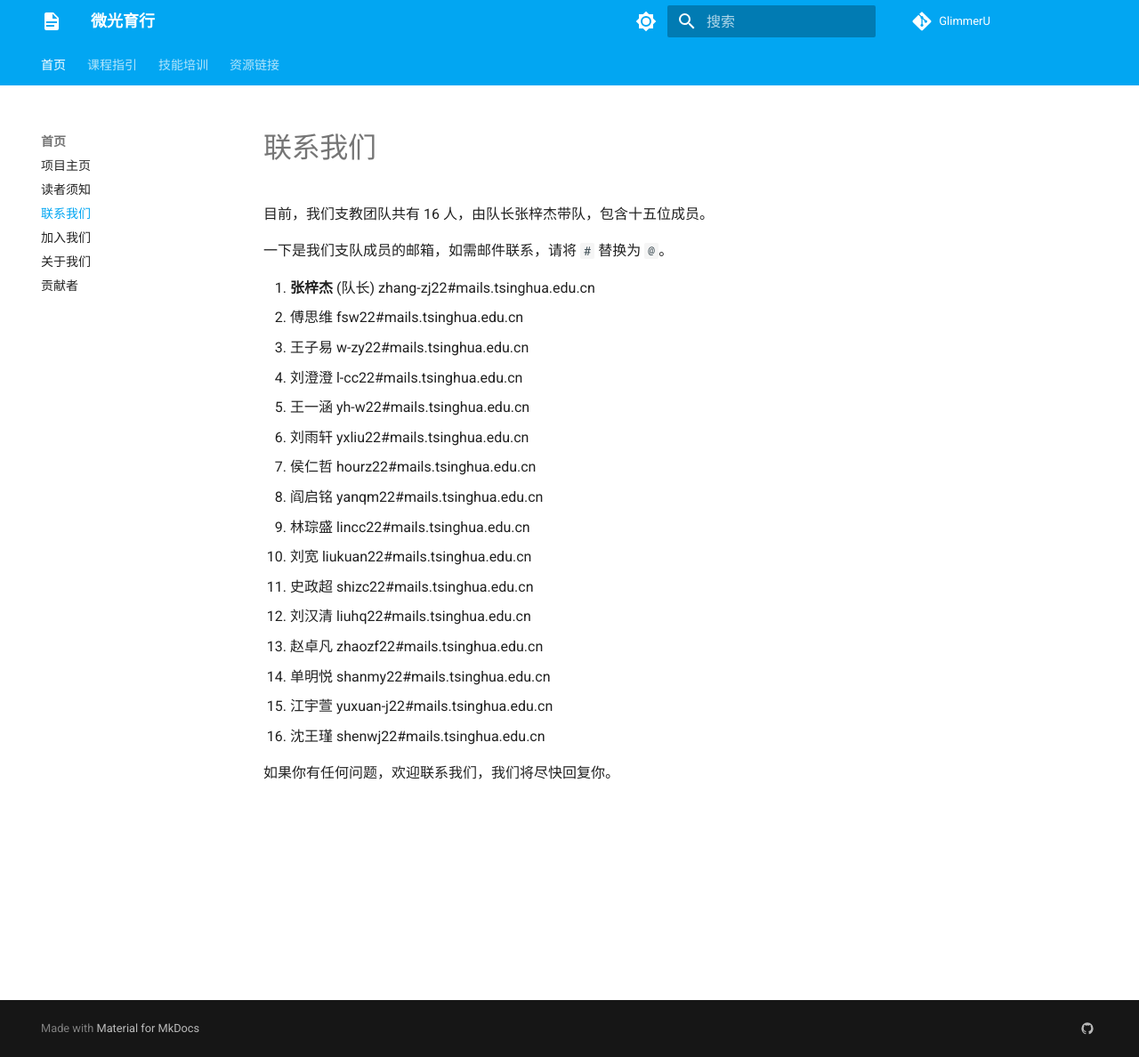
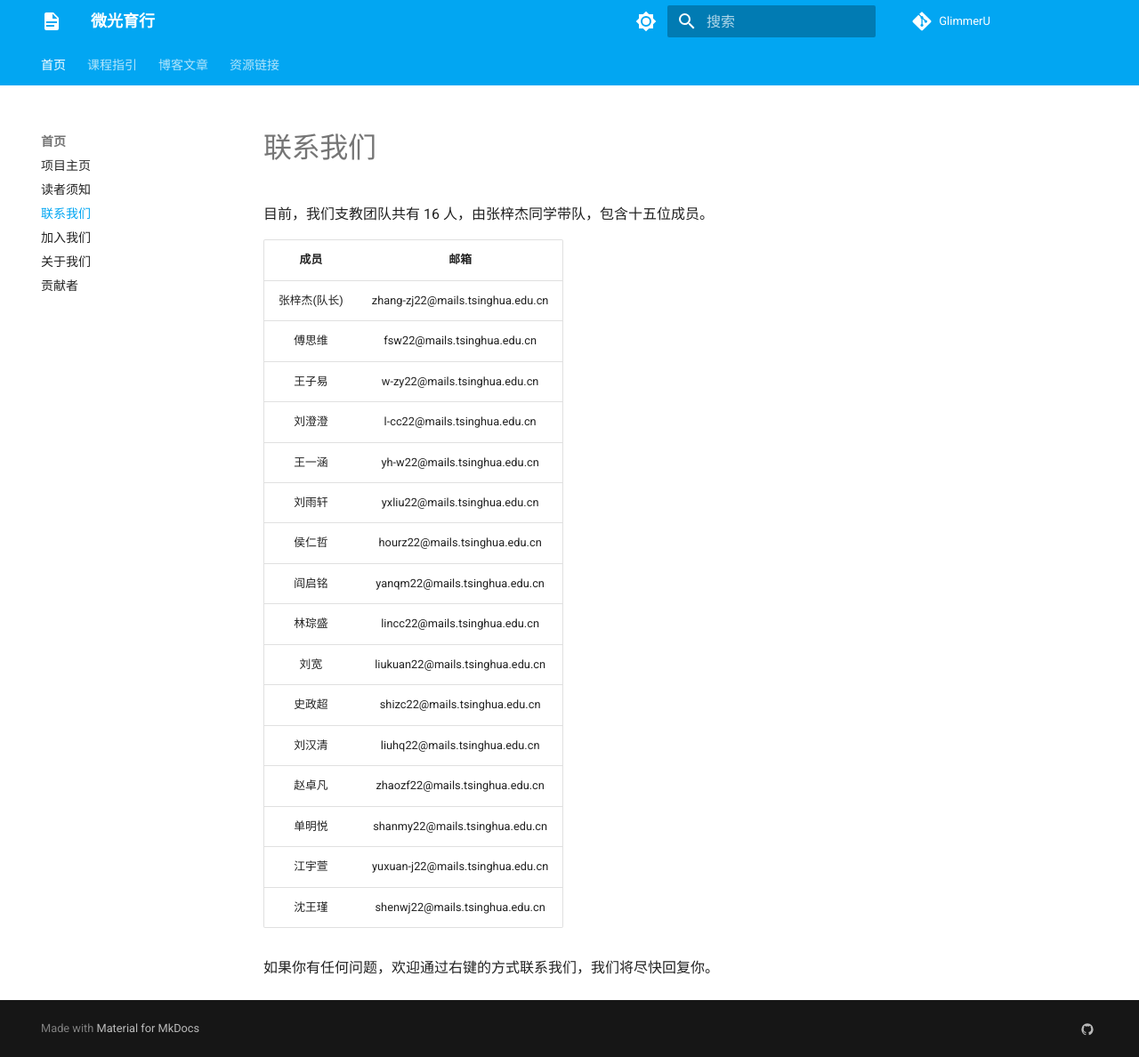
Before and after one commit to GlimmerU/GlimmerU, an MkDocs documentation site: the page built from docs/contact-us.md, in a window 1280 px wide and 1188 px high. Shown: the whole window at 89% size. Built offline with MkDocs 1.6.1 and Material for MkDocs 9.7.7, drawn with Linux system fonts in a browser that asks for light colours; comment, search, counter and statistics services are not loaded.

Commit message:
chore: modify md files

```diff
--- a/docs/contact-us.md
+++ b/docs/contact-us.md
@@ -1,24 +1,24 @@
 # 联系我们
 
-目前，我们支教团队共有 16 人，由队长张梓杰带队，包含十五位成员。
+目前，我们支教团队共有 16 人，由张梓杰同学带队，包含十五位成员。
 
-一下是我们支队成员的邮箱，如需邮件联系，请将 `#` 替换为 `@`。
+|   成员    |                邮箱                |
+|:-------:|:--------------------------------:|
+| 张梓杰(队长) | zhang-zj22@mails.tsinghua.edu.cn |
+|   傅思维   |   fsw22@mails.tsinghua.edu.cn    |
+|   王子易   |   w-zy22@mails.tsinghua.edu.cn   |
+|   刘澄澄   |   l-cc22@mails.tsinghua.edu.cn   |
+|   王一涵   |   yh-w22@mails.tsinghua.edu.cn   |
+|   刘雨轩   |  yxliu22@mails.tsinghua.edu.cn   |
+|   侯仁哲   |  hourz22@mails.tsinghua.edu.cn   |
+|   阎启铭   |  yanqm22@mails.tsinghua.edu.cn   |
+|   林琮盛   |  lincc22@mails.tsinghua.edu.cn   |
+|   刘宽    | liukuan22@mails.tsinghua.edu.cn  |
+|   史政超   |  shizc22@mails.tsinghua.edu.cn   |
+|   刘汉清   |  liuhq22@mails.tsinghua.edu.cn   |
+|   赵卓凡   |  zhaozf22@mails.tsinghua.edu.cn  |
+|   单明悦   |  shanmy22@mails.tsinghua.edu.cn  |
+|   江宇萱   | yuxuan-j22@mails.tsinghua.edu.cn |
+|   沈王瑾   |  shenwj22@mails.tsinghua.edu.cn  |
 
-1. **张梓杰** (队长) zhang-zj22#mails.tsinghua.edu.cn
-2. 傅思维 fsw22#mails.tsinghua.edu.cn
-3. 王子易 w-zy22#mails.tsinghua.edu.cn
-4. 刘澄澄 l-cc22#mails.tsinghua.edu.cn
-5. 王一涵 yh-w22#mails.tsinghua.edu.cn
-6. 刘雨轩 yxliu22#mails.tsinghua.edu.cn
-7. 侯仁哲 hourz22#mails.tsinghua.edu.cn
-8. 阎启铭 yanqm22#mails.tsinghua.edu.cn
-9. 林琮盛 lincc22#mails.tsinghua.edu.cn
-10. 刘宽 liukuan22#mails.tsinghua.edu.cn
-11. 史政超 shizc22#mails.tsinghua.edu.cn
-12. 刘汉清 liuhq22#mails.tsinghua.edu.cn
-13. 赵卓凡 zhaozf22#mails.tsinghua.edu.cn
-14. 单明悦 shanmy22#mails.tsinghua.edu.cn
-15. 江宇萱 yuxuan-j22#mails.tsinghua.edu.cn
-16. 沈王瑾 shenwj22#mails.tsinghua.edu.cn
-
-如果你有任何问题，欢迎联系我们，我们将尽快回复你。
+如果你有任何问题，欢迎通过右键的方式联系我们，我们将尽快回复你。
--- a/mkdocs.yml
+++ b/mkdocs.yml
@@ -95,8 +95,8 @@ nav:
           - 数学: "courses/SBC/Math/index.md"
           - 物理: "courses/SBC/Physics/index.md"
           - 化学: "courses/SBC/Chemistry/index.md"
-  - 技能培训:
-      - 介绍: "skills/index.md"
-      - Markdown 语法指北: "skills/markdown.md"
+  - 博客文章:
+      - 介绍: "blogs/index.md"
+      - Markdown 语法指北: "blogs/markdown.md"
   - 资源链接:
       - 介绍: "resources/index.md"
```
Also changed, not shown: README.md (+10 -4 lines), docs/about-us.md (+6 -2 lines), docs/resources/index.md (+8 -4 lines), docs/skills/index.md (+3 -1 lines), docs/skills/markdown.md (+2 -2 lines).
